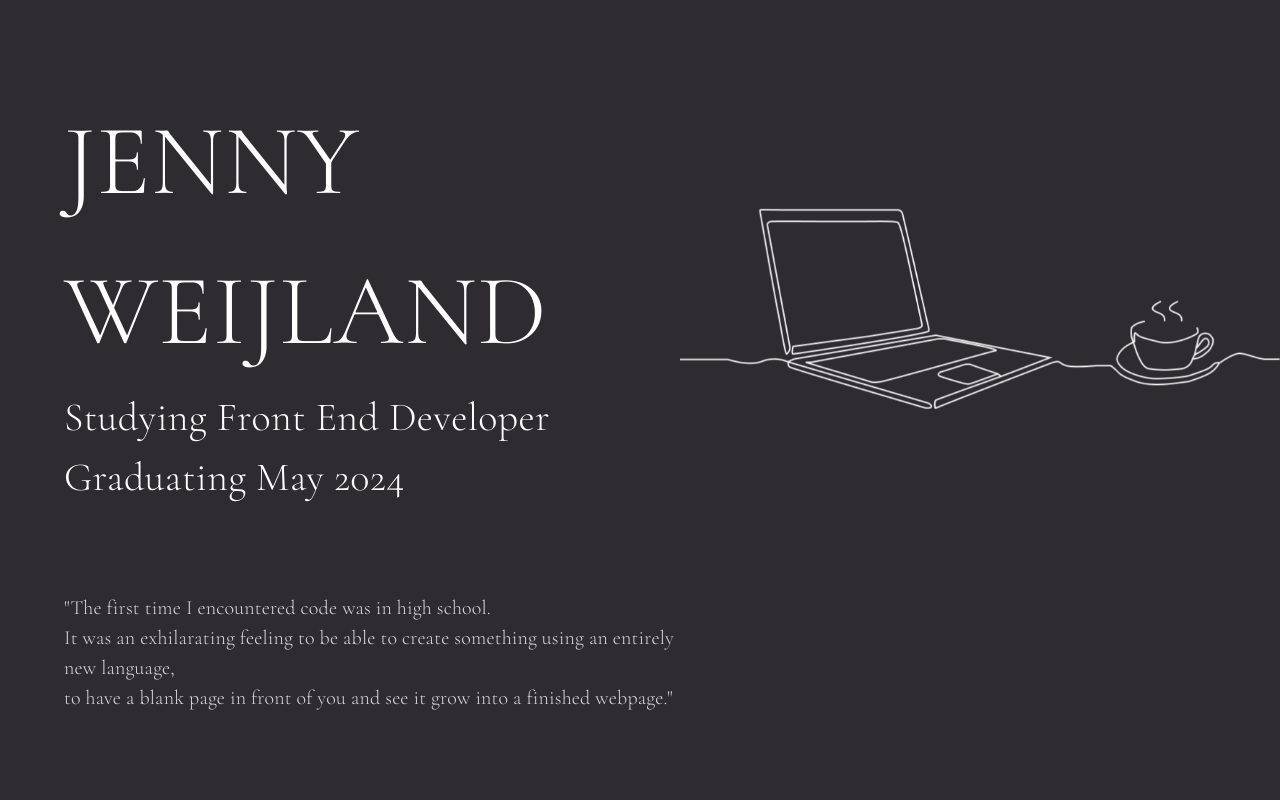
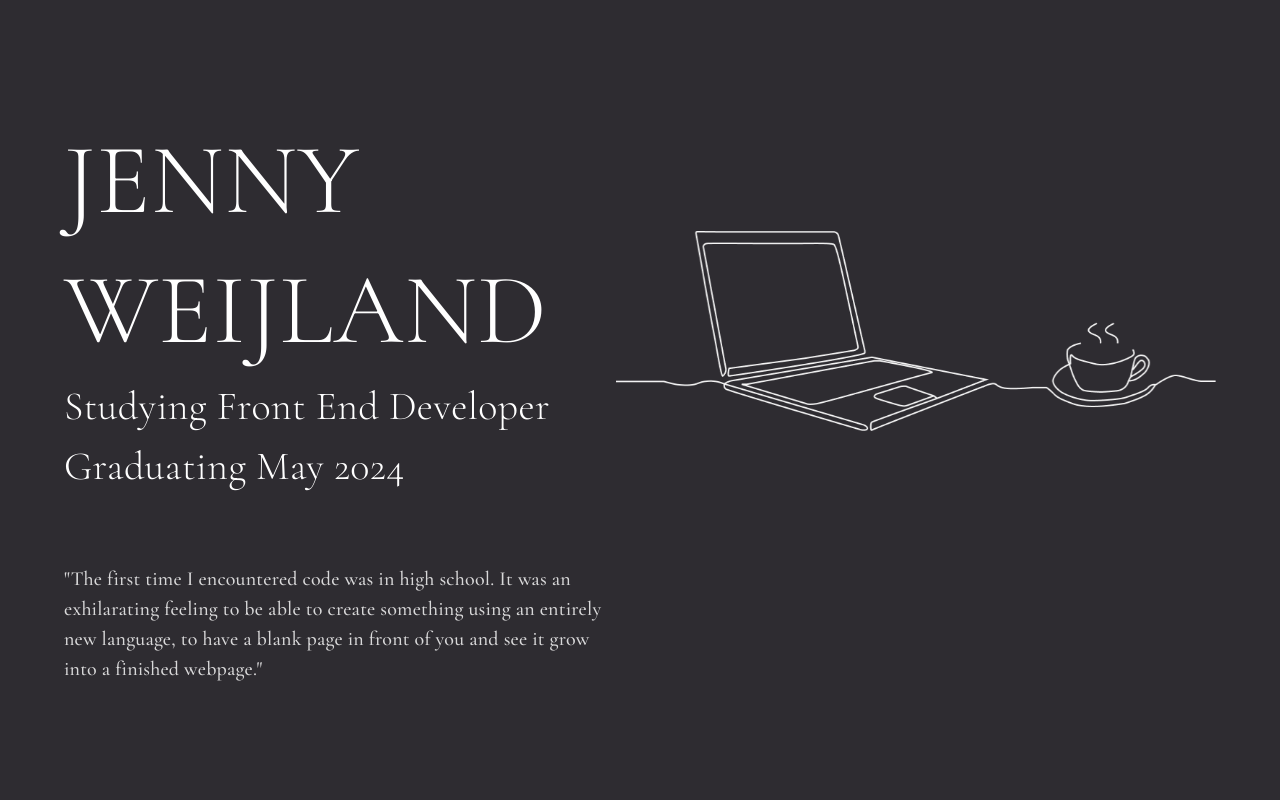
Before and after one commit to JennyWeij/JennyPortfolio, a React (Vite) app: page / in a window 1280 px wide. Shown: the top 800 px of the page. Built offline with nearby package versions, Linux system fonts and the light colour scheme.

Commit message:
made things nicer

```diff
--- a/src/Pages/AboutMe.tsx
+++ b/src/Pages/AboutMe.tsx
@@ -47,8 +47,7 @@ function AboutMe() {
                 fontSize: { xs: "20px", md: "25px" },
                 color: "black",
                 fontFamily: "Cormorant Garamond, serif",
-                fontWeight: "500",
-                fontStyle: "normal",
+                fontWeight: "600",
                 mt: "20px",
                 mb: "40px",
               }}
--- a/src/Pages/Experience.tsx
+++ b/src/Pages/Experience.tsx
@@ -19,13 +19,15 @@ function Experience() {
           sx={{
             textAlign: "start",
             justifyItems: "start",
+            maxWidth: "85%",
+
             mt: "15px",
             ml: "5%",
           }}
         >
           <Typography
             sx={{
-              fontSize: { xs: "60px", md: "100px" },
+              fontSize: { xs: "55px", md: "100px" },
               fontFamily: "Cormorant Garamond, serif",
               fontWeight: "300",
               fontStyle: "normal",
@@ -68,12 +70,12 @@ function Experience() {
               fontSize: { xs: "20px", md: "25px" },
               fontFamily: "Cormorant Garamond, serif",
               mb: "15px",
+              fontWeight: "500",
             }}
           >
             I spent my first 10 week internship, in the autumn of 2023, at
             Chalmers University of Technology's IT department at Lindholmen,
-            Gothenburg.
-            <br /> Here, I got to participate in the development of an
+            Gothenburg. Here, I got to participate in the development of an
             application using JavaScript and Angular.
           </Typography>
           <Typography
@@ -90,6 +92,7 @@ function Experience() {
             sx={{
               fontSize: { xs: "20px", md: "25px" },
               fontFamily: "Cormorant Garamond, serif",
+              fontWeight: "500",
             }}
           >
             I have worked as an administrative assistans at Chalmers University
--- a/src/Pages/Projects.tsx
+++ b/src/Pages/Projects.tsx
@@ -69,14 +69,23 @@ function Projects() {
   return (
     <Box
       sx={{
-        position: "absolute",
-        backgroundColor: "white",
-        marginBottom: "150px",
+        position: "relative",
       }}
     >
       <Box
         sx={{
           display: "flex",
+          flexDirection: { xs: "column", sm: "column", md: "row" },
+          justifyContent: "flex-start",
+          height: "auto",
+          background: "#FEFEFE",
+        }}
+      >
+        <Box
+          sx={{
+            marginBottom: "150px",
+            display: "flex",
+            ml: "3%",
             flexDirection: "column",
             justifyContent: "flex-start",
             background: "#FEFEFE",
@@ -89,7 +98,6 @@ function Projects() {
               fontFamily: "Cormorant Garamond, serif",
               fontWeight: "300",
               fontStyle: "normal",
-            ml: "3%",
             }}
           >
             PROJECTS
@@ -144,8 +152,8 @@ function Projects() {
                         display: "flex",
                         alignItems: "center",
                         justifyContent: "space-between",
-                      width: "100%", // Ensures the contents are stretched
-                      marginTop: "auto", // Pushes content to the bottom
+                        width: "100%",
+                        marginTop: "auto",
                       }}
                     >
                       <Typography
@@ -174,6 +182,7 @@ function Projects() {
                     </Box>
                   </CardContent>
 
+                  {/* Backside of card */}
                   <CardContent
                     sx={{
                       backgroundColor: "#FAECE3",
@@ -222,6 +231,7 @@ function Projects() {
           </Grid>
         </Box>
       </Box>
+    </Box>
   );
 }
 
--- a/src/Pages/StartPage.tsx
+++ b/src/Pages/StartPage.tsx
@@ -12,7 +12,7 @@ function StartPage() {
         // Check if boxRef.current is not null
         boxRef.current.classList.toggle("slide-in-animation");
       }
-    }); // Run animation every 3 seconds
+    });
 
     return () => clearInterval(interval);
   }, []);
@@ -23,7 +23,6 @@ function StartPage() {
         position: "fixed",
         top: 0,
         left: 0,
-        width: "100%",
         background: "#2E2C31",
       }}
     >
@@ -31,6 +30,7 @@ function StartPage() {
         sx={{
           background: "#2E2C31",
           ml: "5%",
+          maxWidth: "90%",
           display: "flex",
           justifyContent: "flex-start", // Center horizontally
           alignItems: "center", // Center vertically
@@ -46,7 +46,6 @@ function StartPage() {
             alignItems: "flex-start",
             background: "#2E2C31",
             color: "white",
-            ndex: 1, // Ensure the content is above the line
           }}
         >
           {/* Text box */}
@@ -57,6 +56,7 @@ function StartPage() {
                 fontFamily: "Cormorant Garamond, serif",
                 fontWeight: "300",
                 fontStyle: "normal",
+                lineHeight: "1.30",
               }}
             >
               JENNY WEIJLAND
@@ -73,22 +73,20 @@ function StartPage() {
               Graduating May 2024
             </Typography>
             <br />
-            <br />
             <Typography
               sx={{
                 fontSize: { xs: "18px", sm: "20px", md: "20px" },
                 fontFamily: "Cormorant Garamond, serif",
-                fontWeight: "300",
+                fontWeight: "500",
                 fontStyle: "normal",
                 mt: { xs: "15px", md: "30px", lg: "50px" },
                 animation: "ease-in-typography 12s",
               }}
             >
-              "The first time I encountered code was in high school. <br />
-              It was an exhilarating feeling to be able to create something
-              using an entirely new language, <br />
-              to have a blank page in front of you and see it grow into a
-              finished webpage."
+              "The first time I encountered code was in high school. It was an
+              exhilarating feeling to be able to create something using an
+              entirely new language, to have a blank page in front of you and
+              see it grow into a finished webpage."
             </Typography>
           </Box>
 
```
Lines whose indentation alone changed are shown as unchanged.
